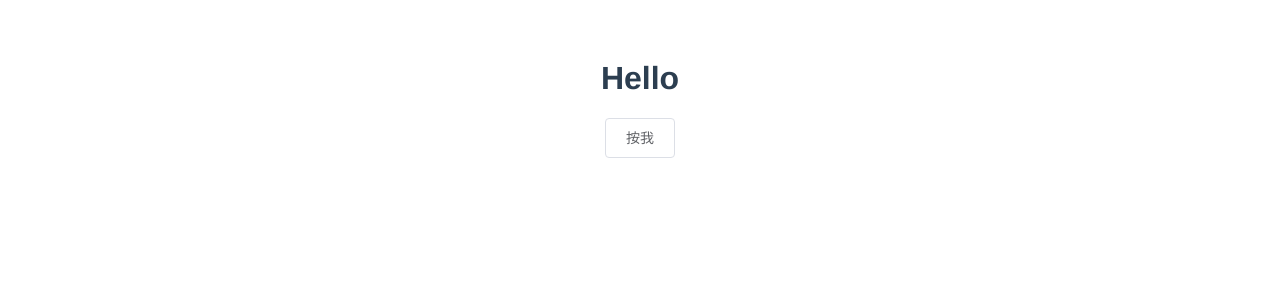
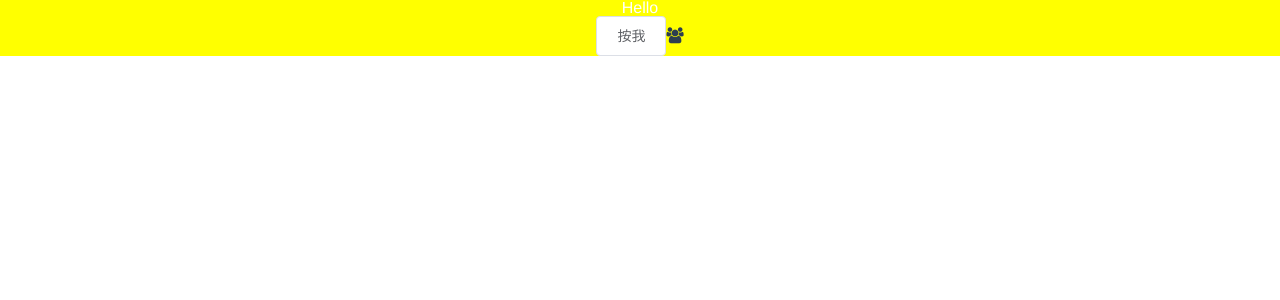
Before and after one commit to ChecheHuang/vue2, a Vue app: page / in a window 1280 px wide. Shown: the top 300 px of the page. Built offline with nearby package versions, Linux system fonts and the light colour scheme.

Commit message:
css樣式

```diff
--- a/package.json
+++ b/package.json
@@ -21,6 +21,9 @@
     "babel-plugin-component": "^1.1.1",
     "eslint": "^7.32.0",
     "eslint-plugin-vue": "^8.0.3",
+    "font-awesome": "^4.7.0",
+    "node-sass": "^8.0.0",
+    "sass-loader": "^13.2.0",
     "vue-template-compiler": "^2.6.11"
   },
   "eslintConfig": {
--- a/src/App.vue
+++ b/src/App.vue
@@ -15,13 +15,13 @@
 }
 </script>
 
-<style>
+<style lang="scss">
+@import url('./assets/css/reset.css');
 #app {
   font-family: Avenir, Helvetica, Arial, sans-serif;
   -webkit-font-smoothing: antialiased;
   -moz-osx-font-smoothing: grayscale;
   text-align: center;
   color: #2c3e50;
-  margin-top: 60px;
 }
 </style>
--- /dev/null
+++ b/src/assets/css/reset.css
@@ -0,0 +1,135 @@
+/* http://meyerweb.com/eric/tools/css/reset/
+   v2.0 | 20110126
+   License: none (public domain)
+*/
+
+html,
+body,
+div,
+span,
+applet,
+object,
+iframe,
+h1,
+h2,
+h3,
+h4,
+h5,
+h6,
+p,
+blockquote,
+pre,
+a,
+abbr,
+acronym,
+address,
+big,
+cite,
+code,
+del,
+dfn,
+em,
+img,
+ins,
+kbd,
+q,
+s,
+samp,
+small,
+strike,
+strong,
+sub,
+sup,
+tt,
+var,
+b,
+u,
+i,
+center,
+dl,
+dt,
+dd,
+ol,
+ul,
+li,
+fieldset,
+form,
+label,
+legend,
+table,
+caption,
+tbody,
+tfoot,
+thead,
+tr,
+th,
+td,
+article,
+aside,
+canvas,
+details,
+embed,
+figure,
+figcaption,
+footer,
+header,
+hgroup,
+menu,
+nav,
+output,
+ruby,
+section,
+summary,
+time,
+mark,
+audio,
+video {
+    margin: 0;
+    padding: 0;
+    border: 0;
+    font-size: 100%;
+    font: inherit;
+    vertical-align: baseline;
+}
+
+/* HTML5 display-role reset for older browsers */
+article,
+aside,
+details,
+figcaption,
+figure,
+footer,
+header,
+hgroup,
+menu,
+nav,
+section {
+    display: block;
+}
+
+body {
+    line-height: 1;
+}
+
+ol,
+ul {
+    list-style: none;
+}
+
+blockquote,
+q {
+    quotes: none;
+}
+
+blockquote:before,
+blockquote:after,
+q:before,
+q:after {
+    content: '';
+    content: none;
+}
+
+table {
+    border-collapse: collapse;
+    border-spacing: 0;
+}
--- a/src/components/Home.vue
+++ b/src/components/Home.vue
@@ -2,6 +2,7 @@
   <div class="hello">
     <h1>Hello</h1>
     <el-button>按我</el-button>
+    <i class="fa fa-users"></i>
   </div>
 </template>
 
@@ -12,6 +13,11 @@
   }
 }
 </script>
-<style scoped>
-
+<style lang="scss">
+  .hello{
+    background: yellow;
+    h1{
+      color: white;
+    }
+  }
 </style>
--- a/src/main.js
+++ b/src/main.js
@@ -1,8 +1,7 @@
 import Vue from "vue";
 import App from "./App.vue";
-
 import './plugins/element'
-
+import 'font-awesome/css/font-awesome.min.css'
 
 
 Vue.config.productionTip = false;
```
Also changed, not shown: 1 other file (tests, documents, lock files or other folders).
